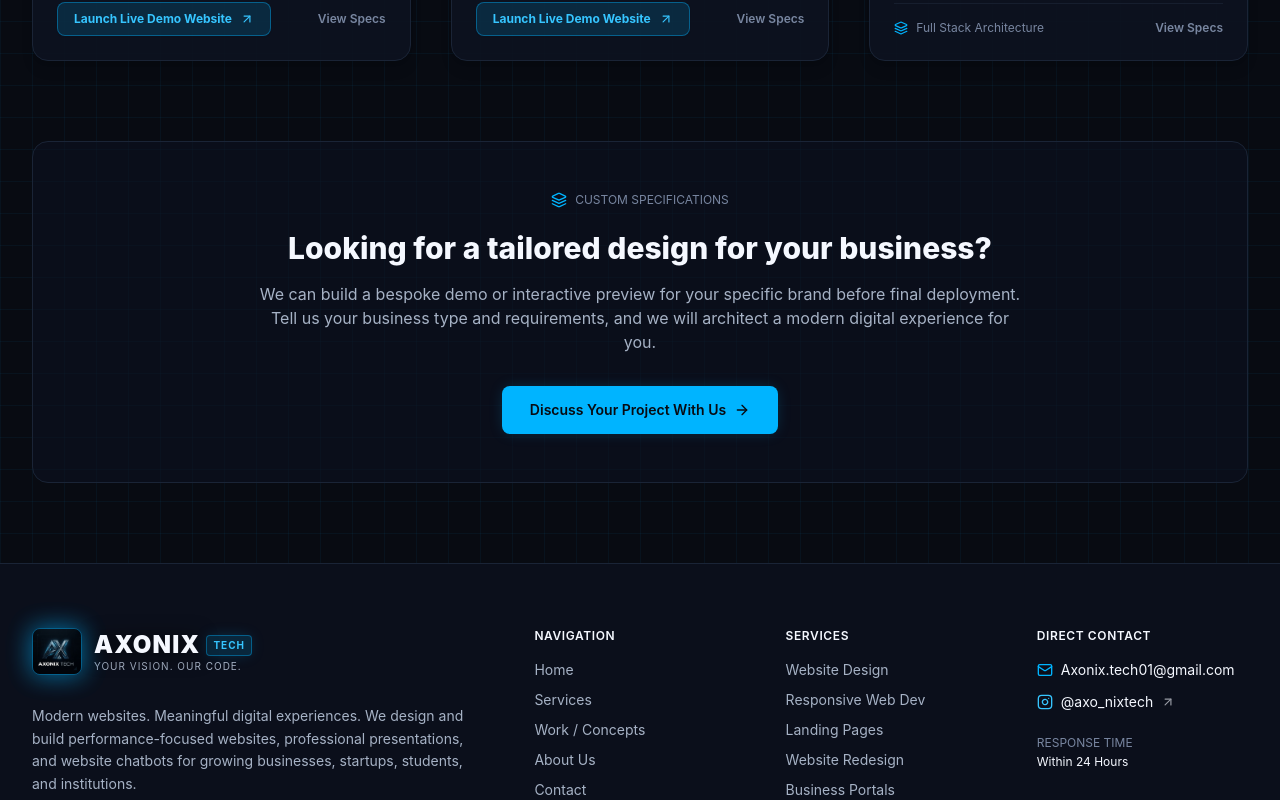
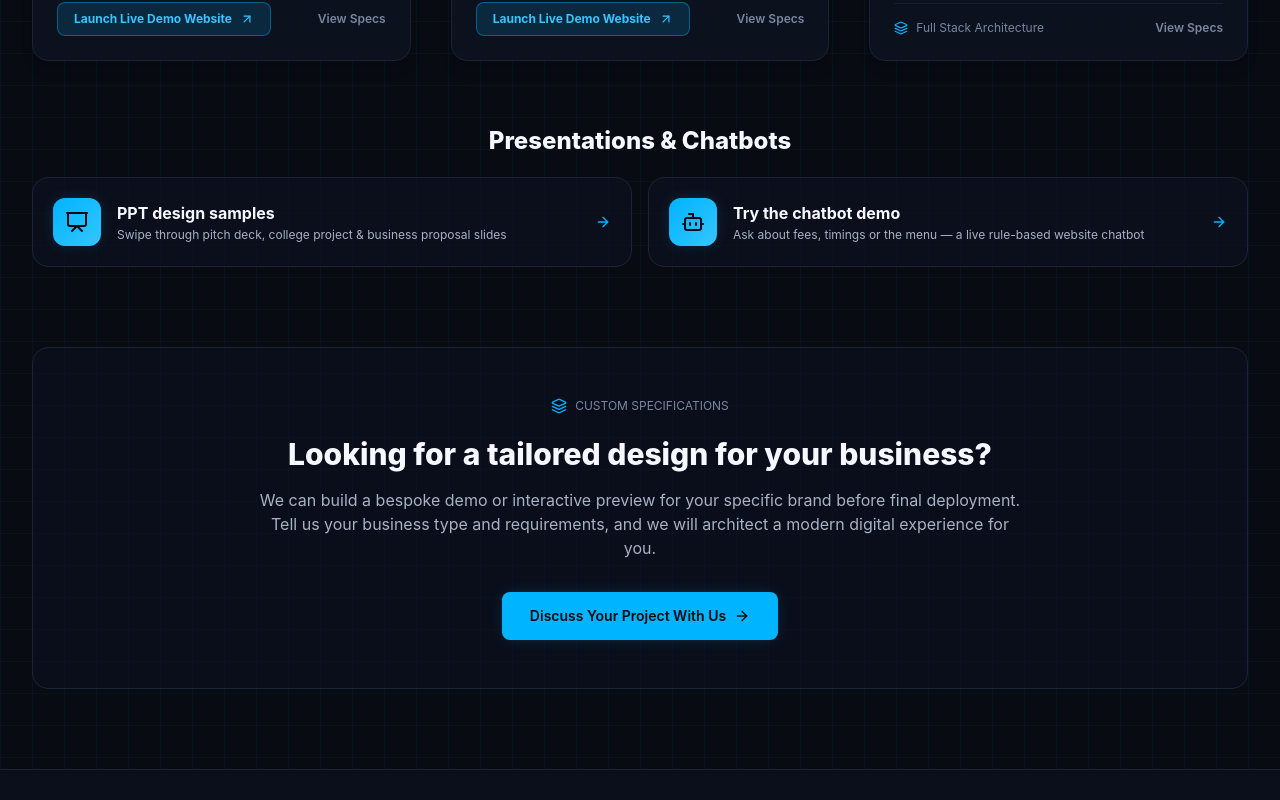
Before and after one commit to axonixtech01-cpu/axonix-tech, a Next.js app: page /work in a window 1280 px wide. Shown: the part 1260-2060 px from the top of the page. Built offline with nearby package versions, Linux system fonts and the light colour scheme; no server answers.

Commit message:
Update page.tsx

```diff
--- a/app/work/page.tsx
+++ b/app/work/page.tsx
@@ -3,6 +3,7 @@ import type { Metadata } from 'next';
 import { pageMetadata } from '@/lib/site';
 import { SectionHeading } from '@/components/SectionHeading';
 import { ProjectCard, ProjectData } from '@/components/ProjectCard';
+import { SamplesStrip } from '@/components/SamplesStrip';
 import Link from 'next/link';
 import { ArrowRight, Layers, Sparkles, AlertCircle } from 'lucide-react';
 
@@ -101,6 +102,14 @@ export default function WorkPage() {
           ))}
         </div>
 
+        {/* More samples: presentations + chatbot */}
+        <div className="mt-16">
+          <h2 className="mb-5 text-center text-xl font-extrabold text-axon-text sm:text-2xl">
+            Presentations &amp; Chatbots
+          </h2>
+          <SamplesStrip />
+        </div>
+
         {/* Breakdown of Why Concept Work Matters */}
         <div className="mt-20 rounded-2xl border border-axon-border bg-axon-surface/60 p-8 sm:p-12">
           <div className="max-w-3xl mx-auto text-center space-y-4">
```
